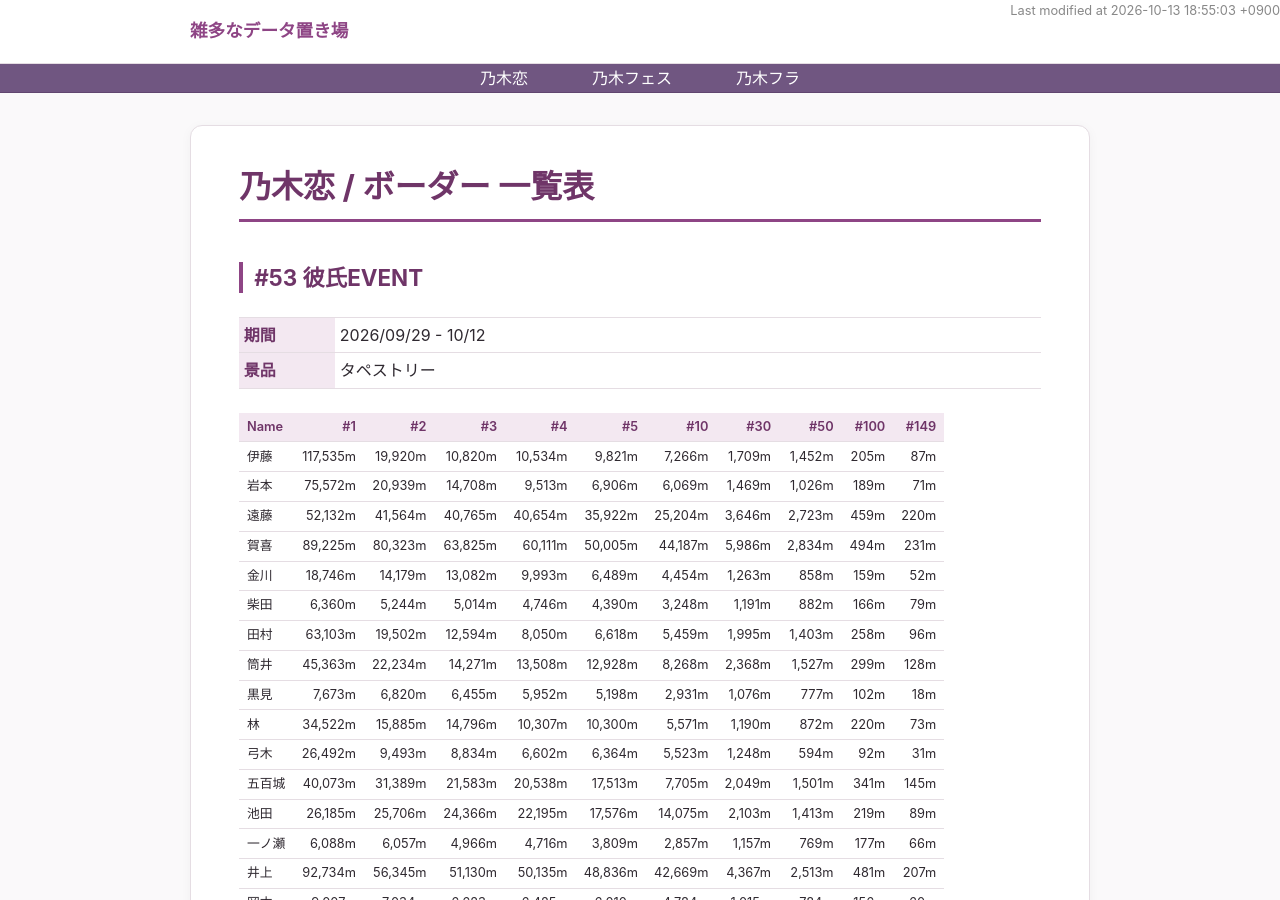
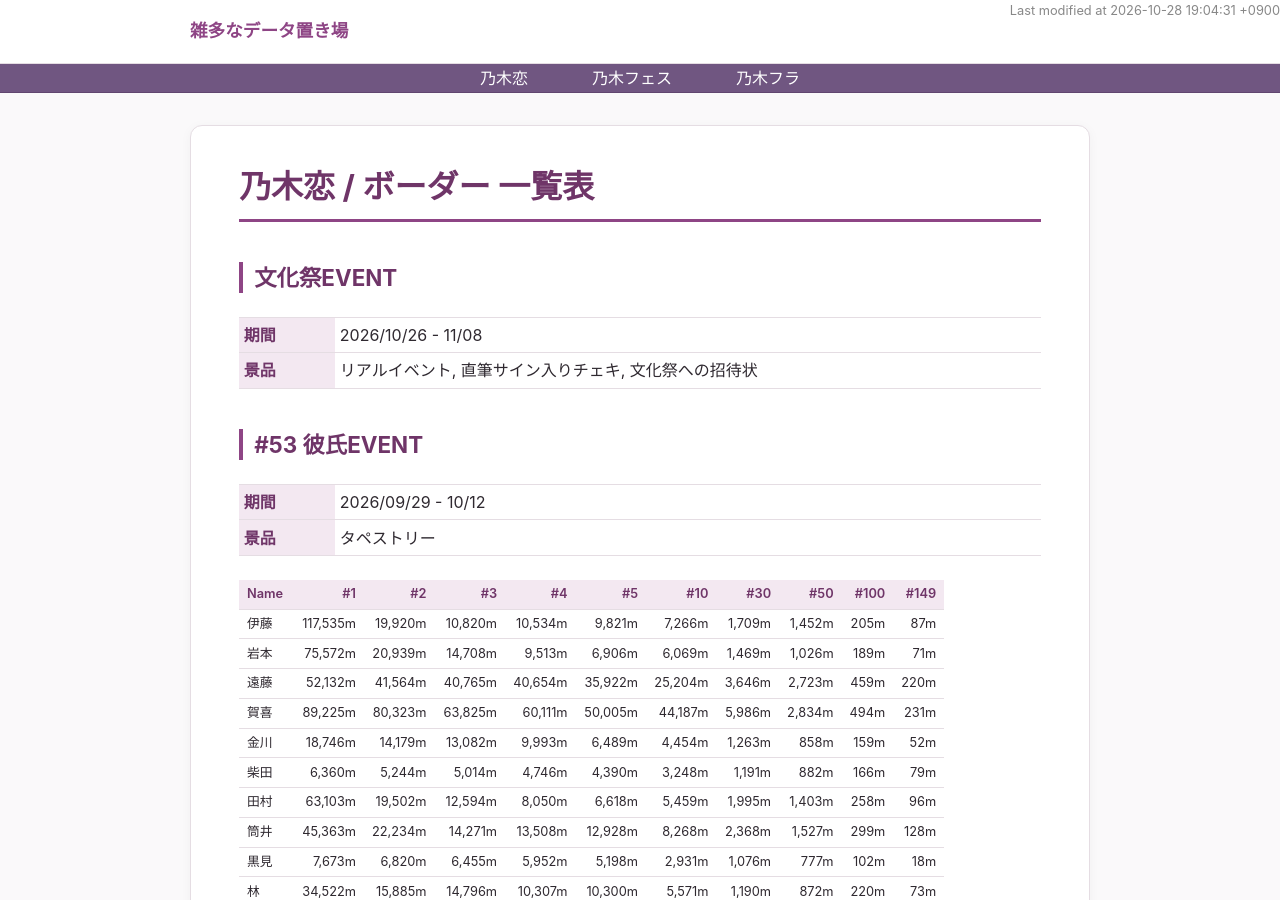
Before and after one commit to snnskk26/misc_data, a Jekyll site: the page built from nogikoi/border_table.md, in a window 1280 px wide and 900 px high. Built offline with Jekyll 4.4.1, drawn with Linux system fonts in a browser that asks for light colours; comment, search, counter and statistics services are not loaded.

```diff
--- a/nogikoi/border_table.md
+++ b/nogikoi/border_table.md
@@ -1,12 +1,19 @@
 ---
 layout: default
 title: 乃木恋 / ボーダー 一覧表
-last_modified_at: 2026-10-13T18:55:03+09:00
+last_modified_at: 2026-10-28T19:04:31+09:00
 ---
 
 <time class="post-modified" datetime="{{ page.last_modified_at }}">
 Last modified at {{ page.last_modified_at }}
 </time>
+
+## 文化祭EVENT
+
+<dl>
+  <dt>期間</dt><dd>2026/10/26 - 11/08</dd>
+  <dt>景品</dt><dd>リアルイベント, 直筆サイン入りチェキ, 文化祭への招待状</dd>
+</dl>
 
 ## #53 彼氏EVENT
 
```
Also changed, not shown: nogifes/border_mean.html (+2 -2 lines), nogifes/border_table.md (+6 -1 lines), nogikoi/border_mean.html (+2 -2 lines).
